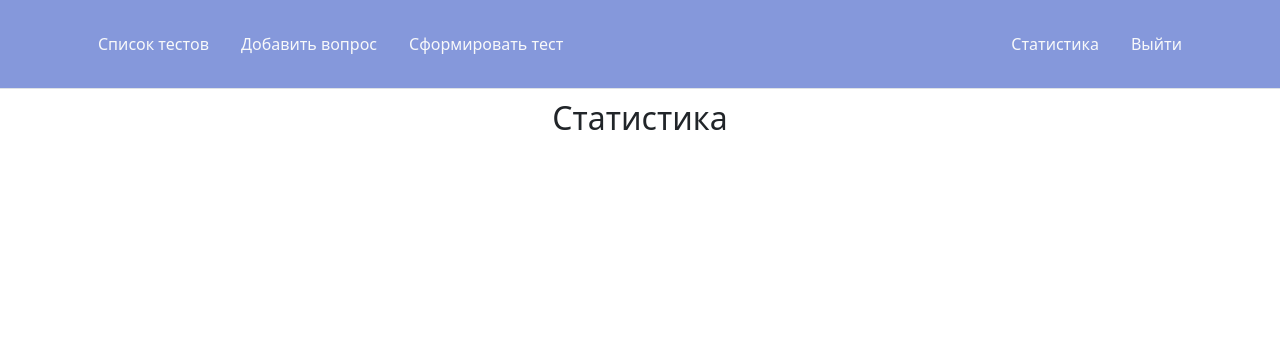
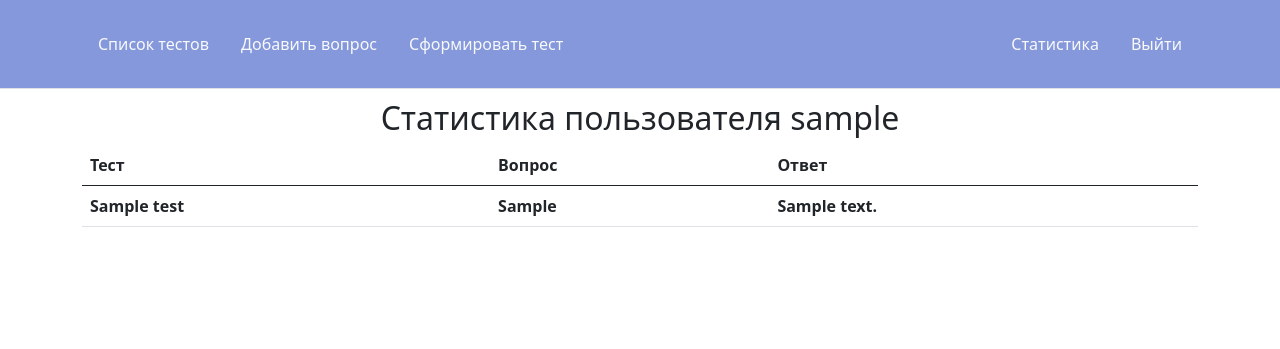
Before and after one commit to F4nnur/Django-practice4, a Django app: page /statistics/ in a window 1280 px wide. Shown: the top 349 px of the page. Run offline with Django 3.2, Linux system fonts and the light colour scheme; a user stored in the database is signed in; tables that the repository leaves empty hold one stand-in row (values such as "Sample post"); lists and menus that the app fills with data are empty.

Commit message:
add statistics.html

```diff
--- a/Django/Pratice_summer/site_with_tests/templates/site_with_tests/statistics.html
+++ b/Django/Pratice_summer/site_with_tests/templates/site_with_tests/statistics.html
@@ -1,5 +1,33 @@
 {% extends 'site_with_tests/base.html' %}
 
 {% block content %}
-<h2 align="center" class="py2" style="margin-top: 10px">{{title}}</h2>
+<h2 align="center" class="py2" style="margin-top: 10px">{{title}} пользователя {{name}}</h2>
+
+<table class="table">
+  <thead>
+    <tr>
+      <th scope="col">Тест</th>
+      <th scope="col">Вопрос</th>
+      <th scope="col">Ответ</th>
+    </tr>
+  </thead>
+  <tbody>
+    {% for a in answers %}
+    <tr>
+        <th>{% for t in tests %}
+          {% if a.test == t %}
+          {{t.name_of_test}}
+          {% endif %}
+        {% endfor %}
+        </th>
+        <th>{% for q in questions %}
+          {% if a.quest == q %}
+          {{q.quest}}
+          {% endif %}
+        {% endfor %}</th>
+        <th>{{a.answer_of_user}}</th>
+    </tr>
+    {% endfor %}
+  </tbody>
+</table>
 {% endblock %}
--- a/Django/Pratice_summer/site_with_tests/views.py
+++ b/Django/Pratice_summer/site_with_tests/views.py
@@ -47,7 +47,18 @@ def results_test(request):
 
 
 def statistics(request):
-    return render(request, 'site_with_tests/statistics.html', {'title': "Статистика"})
+    tests = Test.objects.all()
+    questions = Question.objects.all()
+    name = request.user.username
+    answers = Entering.objects.filter(user=request.user)
+    context = {
+        'title': "Статистика",
+        'answers': answers,
+        'questions': questions,
+        'name': name,
+        'tests': tests,
+    }
+    return render(request, 'site_with_tests/statistics.html', context)
 
 
 class RegisterUser(CreateView):
```
